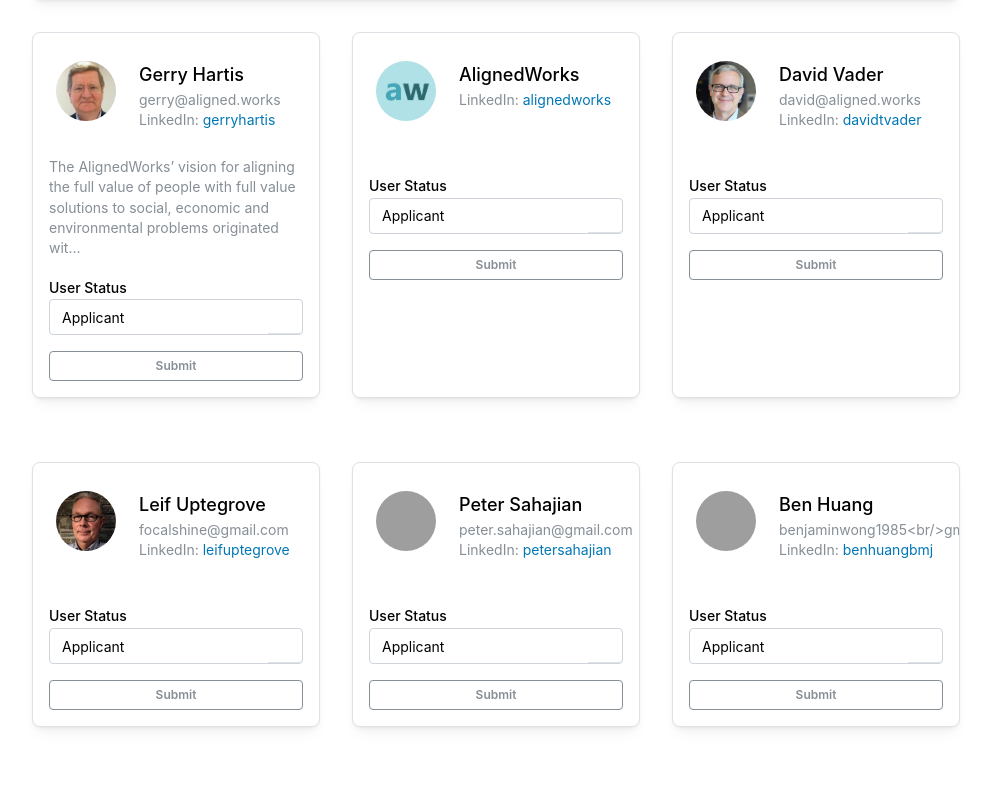
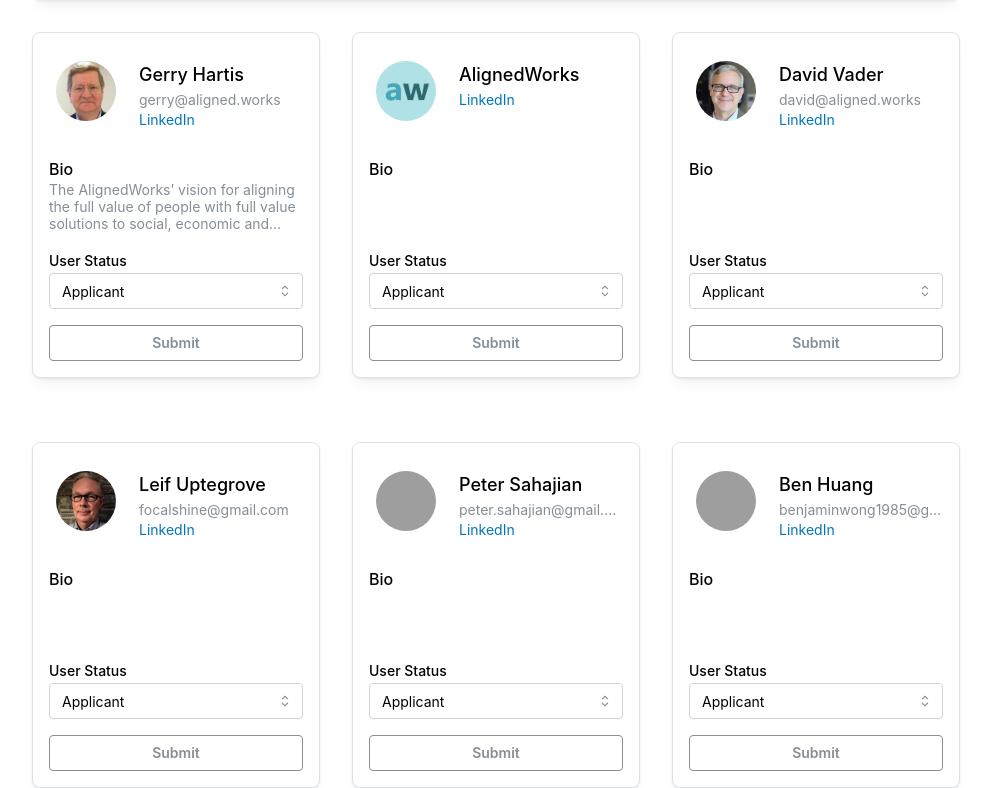
Before and after one commit to AlignedWorks/CVxMantineUI, a React (Vite) app: page /test in a window 1280 px wide. Shown: the part 3718-4506 px from the top of the page, without its empty margins (269-1260 px from the left). Built offline with nearby package versions, Linux system fonts and the light colour scheme; grey boxes are pictures that could not be loaded.

Commit message:
Polish Approve User cards and fix select functionality

```diff
--- a/src/pages/Dashboard.page.tsx
+++ b/src/pages/Dashboard.page.tsx
@@ -11,6 +11,7 @@ import {
   SimpleGrid,
   Card,
   Grid,
+  Tooltip,
 } from '@mantine/core';
 import { Link } from 'react-router-dom';
 
@@ -105,6 +106,7 @@ const mock_data = [
 export function Dashboard() {
   const [dashboard, setDashboard] = useState<User[] | null>([]);
   const [rolesData, setRolesData] = useState<Role[]>([]);
+  const [selectedRoles, setSelectedRoles] = useState<{ [userId: string]: string }>({}); // Temporary state for selected roles
   // const [loading, setLoading] = useState(true);
 
   const fetchDashboardData = () => {
@@ -149,12 +151,16 @@ export function Dashboard() {
     */
 
   const handleRoleChange = (userId: string, newRole: string | null) => {
+    setSelectedRoles((prev) => ({
+      ...prev,
+      [userId]: newRole || "", // Update the temporary state with the selected role
+    }));
+  };
+
+  const handleSubmitRoleChange = (userId: string ) => {
+    const newRole = selectedRoles[userId];
     console.log(`User ID: ${userId}, New Role: ${newRole}`);
 
-    // Convert the role to the backend format (remove spaces)
-    // const backendRole = newRole?.replace(/\s+/g, '');
-
-    // Example: Send the updated role to the server
     fetch(
       new URL(`members/${userId}`, import.meta.env.VITE_API_BASE),
     {
@@ -230,39 +236,70 @@ export function Dashboard() {
                       <Text size="lg" fw={500}>
                         {item.firstName + " " + item.lastName}
                       </Text>
-                      <Text size="sm" c="dimmed">
+                      <Tooltip label={item.username} color="gray">
+                          <Text
+                              size="sm"
+                              c="dimmed"
+                              style={{
+                              whiteSpace: 'nowrap',
+                              overflow: 'hidden',
+                              textOverflow: 'ellipsis',
+                              }}
+                          >
                               {item.username}
                           </Text>
+                      </Tooltip>
                       <Text size="sm" c="dimmed">
-                          LinkedIn: {' '}
                         <a
                             href={item.linkedIn}
                             target="_blank"
                             rel="noopener noreferrer"
-                              style={{ color: '#0077b5', textDecoration: 'none' }}
+                            style={{ color: "#0077b5", textDecoration: "none" }}
                         >
-                              {item.linkedIn.split('/').pop()} {/* Extracts the username from the URL */}
+                            LinkedIn
                     </a>
                     </Text>
                   </Grid.Col>
                 </Grid>
 
-                <Text size="sm" c="dimmed" mt="lg">
-                    {item.bio}
+                <Text fw={500} mt="md">
+                    Bio
                 </Text>
+                <Tooltip label={item.bio || 'No bio available'} multiline w={300} position="bottom" color="gray">
+                    <Text
+                        size="sm"
+                        c="dimmed"
+                        style={{
+                        display: '-webkit-box',
+                        WebkitLineClamp: 3, // Limit to 3 lines
+                        WebkitBoxOrient: 'vertical',
+                        overflow: 'hidden',
+                        textOverflow: 'ellipsis',
+                        minHeight: '3.6em', // Ensure consistent height for 3 lines of text
+                        lineHeight: '1.2em', // Adjust line height to match the text
+                        }}
+                    >
+                        {item.bio || '\u00A0\u00A0\u00A0'} {/* Render empty space if no bio */}
+                    </Text>
+                </Tooltip>
 
                 {rolesData.length > 0 && (
                   <Select
                     data={rolesData}
+                    value={selectedRoles[item.id] || item.memberStatus} // Use the temporary state or fallback to the current role
                     defaultValue={item.memberStatus}
-                    comboboxProps={{ withinPortal: true }}
-                    variant="unstyled"
                     allowDeselect={false}
                     onChange={(value) => handleRoleChange(item.id, value)}
                   />
                 )}
 
-                <Button variant="outline" color="gray" size="xs" mt="sm">
+                <Button
+                  variant="outline"
+                  color="gray"
+                  size="sm"
+                  mt="sm"
+                  onClick={() => handleSubmitRoleChange(item.id)} // Submit the role change
+                >
                   Submit
                 </Button>
               </Card>
--- a/src/pages/Test.page.tsx
+++ b/src/pages/Test.page.tsx
@@ -11,6 +11,7 @@ import {
   Card,
   Button,
   Space,
+  Tooltip,
 } from '@mantine/core';
 import { mock_collab_data, users } from '../data.ts';
 import classes from './Test.module.css';
@@ -241,39 +242,59 @@ export function Test() {
                                 <Text size="lg" fw={500}>
                                     {user.name}
                                 </Text>
+                                <Tooltip label={user.email} color="gray">
+                                    <Text
+                                        size="sm"
+                                        c="dimmed"
+                                        style={{
+                                        whiteSpace: 'nowrap',
+                                        overflow: 'hidden',
+                                        textOverflow: 'ellipsis',
+                                        }}
+                                    >
+                                        {user.email}
+                                    </Text>
+                                </Tooltip>
                                 <Text size="sm" c="dimmed">
-                                    {user.email.split('@')[0].length >= 16
-                                        ? `${user.email.split('@')[0]}<br/>${user.email.split('@')[1]}`
-                                        : user.email}
-                                </Text>
-                                <Text size="sm" c="dimmed">
-                                    LinkedIn: {' '}
                                     <a
                                         href={user.linkedin}
                                         target="_blank"
                                         rel="noopener noreferrer"
-                                        style={{ color: '#0077b5', textDecoration: 'none' }}
+                                        style={{ color: "#0077b5", textDecoration: "none" }}
                                     >
-                                        {user.linkedin.split('/').pop()} {/* Extracts the username from the URL */}
+                                        LinkedIn
                                 </a>
                                 </Text>
                             </Grid.Col>
                         </Grid>
-                        <Text size="sm" c="dimmed" mt="md">
-                            {user.description.length > 100
-                                ? `${user.description.slice(0,150)}...`
-                                : user.description}
+                        <Text fw={500} mt="md">
+                            Bio
+                        </Text>
+                        <Tooltip label={user.description || 'No bio available'} multiline w={300} position="bottom" color="gray">
+                            <Text
+                                size="sm"
+                                c="dimmed"
+                                style={{
+                                display: '-webkit-box',
+                                WebkitLineClamp: 3, // Limit to 3 lines
+                                WebkitBoxOrient: 'vertical',
+                                overflow: 'hidden',
+                                textOverflow: 'ellipsis',
+                                minHeight: '3.6em', // Ensure consistent height for 3 lines of text
+                                lineHeight: '1.2em', // Adjust line height to match the text
+                                }}
+                            >
+                                {user.description || '\u00A0\u00A0\u00A0'} {/* Render empty space if no bio */}
+                            </Text>
+                        </Tooltip>
 
-                        </Text>
                     <Select
                         mt="md"
                         label="User Status"
-                        comboboxProps={{ withinPortal: true }}
                         data={['Applicant', 'Applicant Denied', 'Network Owner', 'Network Contributor']}
                         defaultValue="Applicant"
-                        classNames={classes}
                     />
-                    <Button variant="outline" color="gray" size="xs" mt="md">
+                    <Button variant="outline" color="gray" size="sm" mt="md">
                         Submit
                     </Button>
                     </Card>
@@ -295,6 +316,7 @@ export function Test() {
                                     <Text size="sm" c="dimmed">
                                         {user.email}
                                     </Text>
+
                                     <Text size="sm" c="dimmed">
                                     LinkedIn: {' '}
                                     <a
```
Lines whose indentation alone changed are shown as unchanged.
